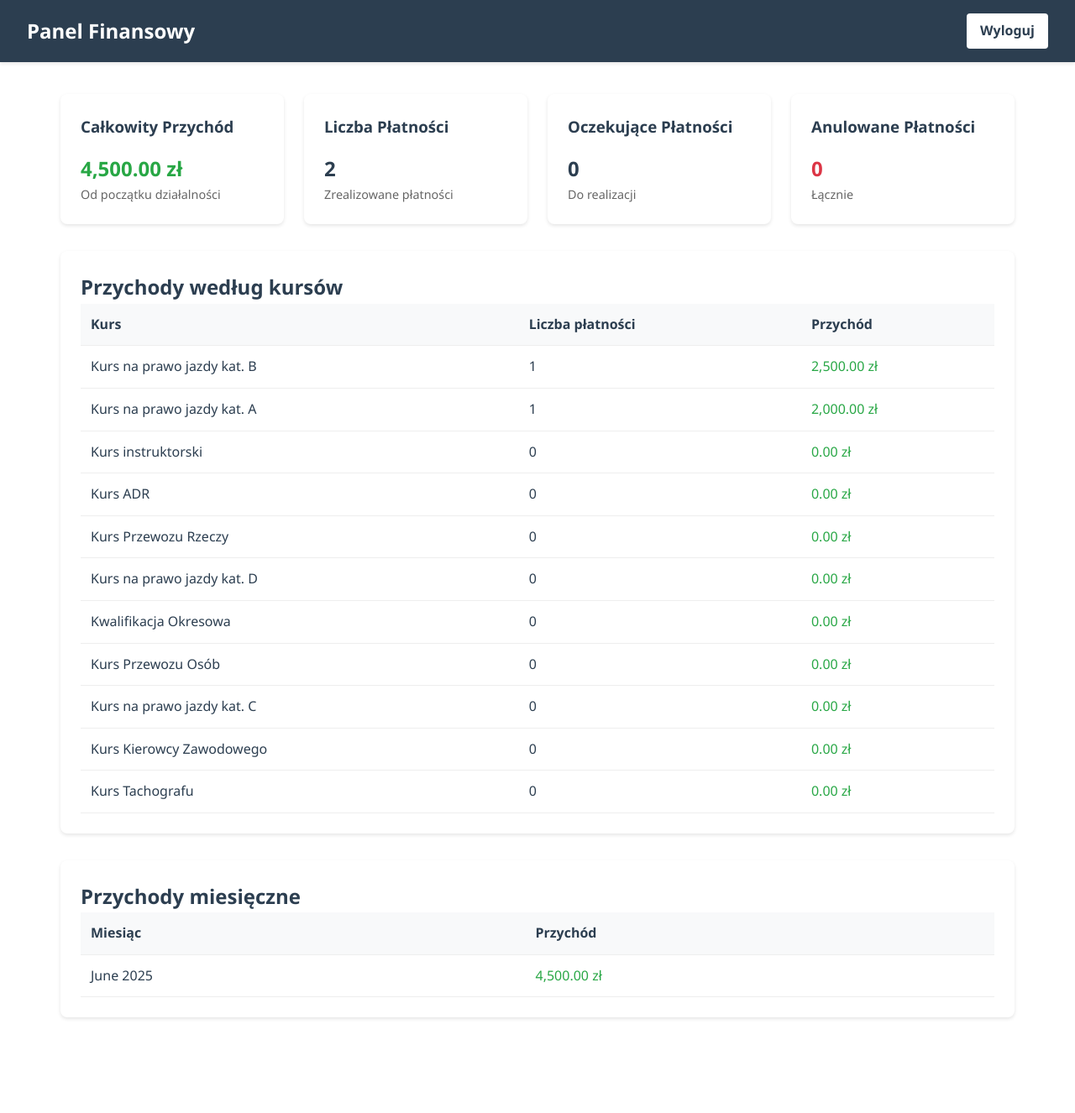
After one commit to GGTeacherOP/Prawko_Szewc_Jajesnica, a PHP site: page /panel_wlasciciela.php in a window 1280 px wide. The commit adds this page. Shown: the whole page at 84% size. Run offline with PHP 8.4, Linux system fonts and the light colour scheme; the visitor is signed in with stand-in values (Sample User, id 1); data comes from the database, SQL or seed files in the repository.

Commit message:
tak nam dopomoz bog

```diff
--- /dev/null
+++ b/Prawko/add_owner_role.sql
@@ -0,0 +1,6 @@
+-- Add owner role to pracownicy table
+ALTER TABLE pracownicy MODIFY COLUMN rola ENUM('instruktor', 'ksiegowy', 'admin', 'wlasciciel') NOT NULL DEFAULT 'instruktor';
+
+-- Insert owner account
+INSERT INTO pracownicy (imie, nazwisko, email, telefon, haslo, kategorie_uprawnien, rola)
+VALUES ('Właściciel', 'Szkoły', 'wlasciciel@szkola.pl', '999888777', '123', '', 'wlasciciel');
--- a/Prawko/config.php
+++ b/Prawko/config.php
@@ -1,4 +1,16 @@
 <?php
+// Start session and clean it up if it's a new visit
+if (session_status() === PHP_SESSION_NONE) {
+    session_start();
+}
+if (!isset($_SESSION['last_activity'])) {
+    // This is a new visit, destroy any existing session
+    session_unset();
+    session_destroy();
+    session_start();
+}
+$_SESSION['last_activity'] = time();
+
 // Database configuration
 $host = 'localhost';
 $db_username = 'root';
@@ -58,7 +70,7 @@ function createTables($conn) {
         telefon VARCHAR(20) NOT NULL,
         haslo VARCHAR(255) NOT NULL,
         kategorie_uprawnien SET('A', 'B', 'C', 'D') NOT NULL,
-        rola ENUM('instruktor', 'ksiegowy', 'admin') NOT NULL DEFAULT 'instruktor'
+        rola ENUM('instruktor', 'ksiegowy', 'admin', 'wlasciciel') NOT NULL DEFAULT 'instruktor'
     )";
 
     // Pojazdy table
--- /dev/null
+++ b/Prawko/panel_wlasciciela.php
@@ -0,0 +1,233 @@
+<?php
+session_start();
+require_once 'config.php';
+
+// Check if user is logged in and is owner
+if (!isset($_SESSION['user_id']) || !isset($_SESSION['rola']) || $_SESSION['rola'] !== 'wlasciciel') {
+    header("Location: login.php");
+    exit();
+}
+
+// Get total income
+$result = $conn->query("
+    SELECT
+        SUM(CASE WHEN status = 'Opłacony' THEN kwota ELSE 0 END) as total_income,
+        COUNT(CASE WHEN status = 'Opłacony' THEN 1 END) as total_payments,
+        COUNT(CASE WHEN status = 'Oczekujący' THEN 1 END) as pending_payments,
+        COUNT(CASE WHEN status = 'Anulowany' THEN 1 END) as cancelled_payments
+    FROM platnosci
+");
+$finances = $result->fetch_assoc();
+
+// Get income by course
+$result = $conn->query("
+    SELECT
+        k.nazwa,
+        COUNT(p.id) as liczba_platnosci,
+        SUM(CASE WHEN p.status = 'Opłacony' THEN p.kwota ELSE 0 END) as przychod
+    FROM kursy k
+    LEFT JOIN platnosci p ON k.id = p.kurs_id
+    GROUP BY k.id
+    ORDER BY przychod DESC
+");
+$course_finances = $result->fetch_all(MYSQLI_ASSOC);
+
+// Get monthly income
+$result = $conn->query("
+    SELECT
+        DATE_FORMAT(data_platnosci, '%Y-%m') as miesiac,
+        SUM(CASE WHEN status = 'Opłacony' THEN kwota ELSE 0 END) as przychod
+    FROM platnosci
+    GROUP BY DATE_FORMAT(data_platnosci, '%Y-%m')
+    ORDER BY miesiac DESC
+    LIMIT 12
+");
+$monthly_finances = $result->fetch_all(MYSQLI_ASSOC);
+?>
+<!DOCTYPE html>
+<html lang="pl">
+<head>
+    <meta charset="UTF-8">
+    <meta name="viewport" content="width=device-width, initial-scale=1.0">
+    <title>Panel Właściciela - Finanse</title>
+    <link rel="stylesheet" href="styles.css">
+    <style>
+        .owner-header {
+            background-color: var(--primary-color);
+            padding: 1rem 2rem;
+            display: flex;
+            justify-content: space-between;
+            align-items: center;
+            position: fixed;
+            top: 0;
+            left: 0;
+            right: 0;
+            z-index: 1000;
+            box-shadow: 0 2px 4px rgba(0,0,0,0.1);
+        }
+
+        .owner-header h1 {
+            color: white;
+            margin: 0;
+            font-size: 1.5rem;
+        }
+
+        .owner-container {
+            max-width: 1200px;
+            margin: 80px auto 50px;
+            padding: 2rem;
+        }
+
+        .finance-grid {
+            display: grid;
+            grid-template-columns: repeat(auto-fit, minmax(250px, 1fr));
+            gap: 1.5rem;
+            margin-bottom: 2rem;
+        }
+
+        .finance-card {
+            background: white;
+            padding: 1.5rem;
+            border-radius: 8px;
+            box-shadow: 0 2px 4px rgba(0,0,0,0.1);
+        }
+
+        .finance-card h3 {
+            color: var(--primary-color);
+            margin-bottom: 1rem;
+        }
+
+        .finance-value {
+            font-size: 1.5rem;
+            font-weight: bold;
+            color: #2c3e50;
+        }
+
+        .finance-label {
+            color: #666;
+            font-size: 0.9rem;
+        }
+
+        .table-container {
+            background: white;
+            padding: 1.5rem;
+            border-radius: 8px;
+            box-shadow: 0 2px 4px rgba(0,0,0,0.1);
+            margin-bottom: 2rem;
+        }
+
+        table {
+            width: 100%;
+            border-collapse: collapse;
+        }
+
+        th, td {
+            padding: 0.75rem;
+            text-align: left;
+            border-bottom: 1px solid #eee;
+        }
+
+        th {
+            background-color: #f8f9fa;
+            color: var(--primary-color);
+        }
+
+        .positive {
+            color: #28a745;
+        }
+
+        .negative {
+            color: #dc3545;
+        }
+
+        .logout-btn {
+            background-color: white;
+            color: var(--primary-color);
+            padding: 0.5rem 1rem;
+            border-radius: 4px;
+            text-decoration: none;
+            font-weight: bold;
+            transition: background-color 0.3s;
+        }
+
+        .logout-btn:hover {
+            background-color: #f8f9fa;
+        }
+    </style>
+</head>
+<body>
+    <div class="owner-header">
+        <h1>Panel Finansowy</h1>
+        <a href="logout.php" class="logout-btn">Wyloguj</a>
+    </div>
+
+    <div class="owner-container">
+        <div class="finance-grid">
+            <div class="finance-card">
+                <h3>Całkowity Przychód</h3>
+                <div class="finance-value positive"><?php echo number_format($finances['total_income'], 2); ?> zł</div>
+                <div class="finance-label">Od początku działalności</div>
+            </div>
+            <div class="finance-card">
+                <h3>Liczba Płatności</h3>
+                <div class="finance-value"><?php echo $finances['total_payments']; ?></div>
+                <div class="finance-label">Zrealizowane płatności</div>
+            </div>
+            <div class="finance-card">
+                <h3>Oczekujące Płatności</h3>
+                <div class="finance-value"><?php echo $finances['pending_payments']; ?></div>
+                <div class="finance-label">Do realizacji</div>
+            </div>
+            <div class="finance-card">
+                <h3>Anulowane Płatności</h3>
+                <div class="finance-value negative"><?php echo $finances['cancelled_payments']; ?></div>
+                <div class="finance-label">Łącznie</div>
+            </div>
+        </div>
+
+        <div class="table-container">
+            <h2>Przychody według kursów</h2>
+            <table>
+                <thead>
+                    <tr>
+                        <th>Kurs</th>
+                        <th>Liczba płatności</th>
+                        <th>Przychód</th>
+                    </tr>
+                </thead>
+                <tbody>
+                    <?php foreach ($course_finances as $course): ?>
+                    <tr>
+                        <td><?php echo htmlspecialchars($course['nazwa']); ?></td>
+                        <td><?php echo $course['liczba_platnosci']; ?></td>
+                        <td class="positive"><?php echo number_format($course['przychod'], 2); ?> zł</td>
+                    </tr>
+                    <?php endforeach; ?>
+                </tbody>
+            </table>
+        </div>
+
+        <div class="table-container">
+            <h2>Przychody miesięczne</h2>
+            <table>
+                <thead>
+                    <tr>
+                        <th>Miesiąc</th>
+                        <th>Przychód</th>
+                    </tr>
+                </thead>
+                <tbody>
+                    <?php foreach ($monthly_finances as $month): ?>
+                    <tr>
+                        <td><?php echo date('F Y', strtotime($month['miesiac'] . '-01')); ?></td>
+                        <td class="positive"><?php echo number_format($month['przychod'], 2); ?> zł</td>
+                    </tr>
+                    <?php endforeach; ?>
+                </tbody>
+            </table>
+        </div>
+    </div>
+
+    <script src="script.js"></script>
+</body>
+</html>
--- a/Prawko/szkolajazdy.sql
+++ b/Prawko/szkolajazdy.sql
@@ -31,7 +31,7 @@ CREATE TABLE IF NOT EXISTS pracownicy (
     telefon VARCHAR(20) NOT NULL,
     haslo VARCHAR(255) NOT NULL,
     kategorie_uprawnien SET('A', 'B', 'C', 'D') NOT NULL,
-    rola ENUM('instruktor', 'ksiegowy', 'admin') NOT NULL DEFAULT 'instruktor'
+    rola ENUM('instruktor', 'ksiegowy', 'admin', 'wlasciciel') NOT NULL DEFAULT 'instruktor'
 );
 
 -- Tabela kursów
@@ -179,7 +179,8 @@ INSERT INTO pracownicy (imie, nazwisko, email, telefon, haslo, kategorie_uprawni
 ('Adam', 'Admin', 'admin@firma.pl', '987654321', 'admin123', '', 'admin'),
 ('Marek', 'Kowalczyk', 'marek.kowalczyk@szkola.pl', '111333555', 'instruktor1', 'A,B', 'instruktor'),
 ('Barbara', 'Wojcik', 'barbara.wojcik@szkola.pl', '222444666', 'instruktor2', 'B,C', 'instruktor'),
-('Krzysztof', 'Nowicki', 'krzysztof.nowicki@szkola.pl', '333555777', 'instruktor3', 'A,B,C,D', 'instruktor');
+('Krzysztof', 'Nowicki', 'krzysztof.nowicki@szkola.pl', '333555777', 'instruktor3', 'A,B,C,D', 'instruktor'),
+('Właściciel', 'Szkoły', 'wlasciciel@szkola.pl', '999888777', '123', '', 'wlasciciel');
 
 -- Przykładowe kursy
 INSERT INTO kursy (nazwa, kategoria, opis, cena) VALUES
--- a/Prawko/update_platnosci_table.sql
+++ b/Prawko/update_platnosci_table.sql
@@ -1,8 +1,7 @@
 -- Add badanie_id column to platnosci table
 ALTER TABLE platnosci
 ADD COLUMN badanie_id INT(11) NULL,
-ADD CONSTRAINT fk_platnosci_badania
-FOREIGN KEY (badanie_id) REFERENCES badania(id);
+ADD FOREIGN KEY (badanie_id) REFERENCES badania(id);
 
 -- Update existing records to set badanie_id to NULL where it's not set
 UPDATE platnosci SET badanie_id = NULL WHERE badanie_id IS NULL;
```
Also changed, not shown: Prawko/admin_examinations.php (+6 -11 lines), Prawko/login_handler.php (+19 -2 lines), Prawko/update_platnosci_table.php (+10 -10 lines).
